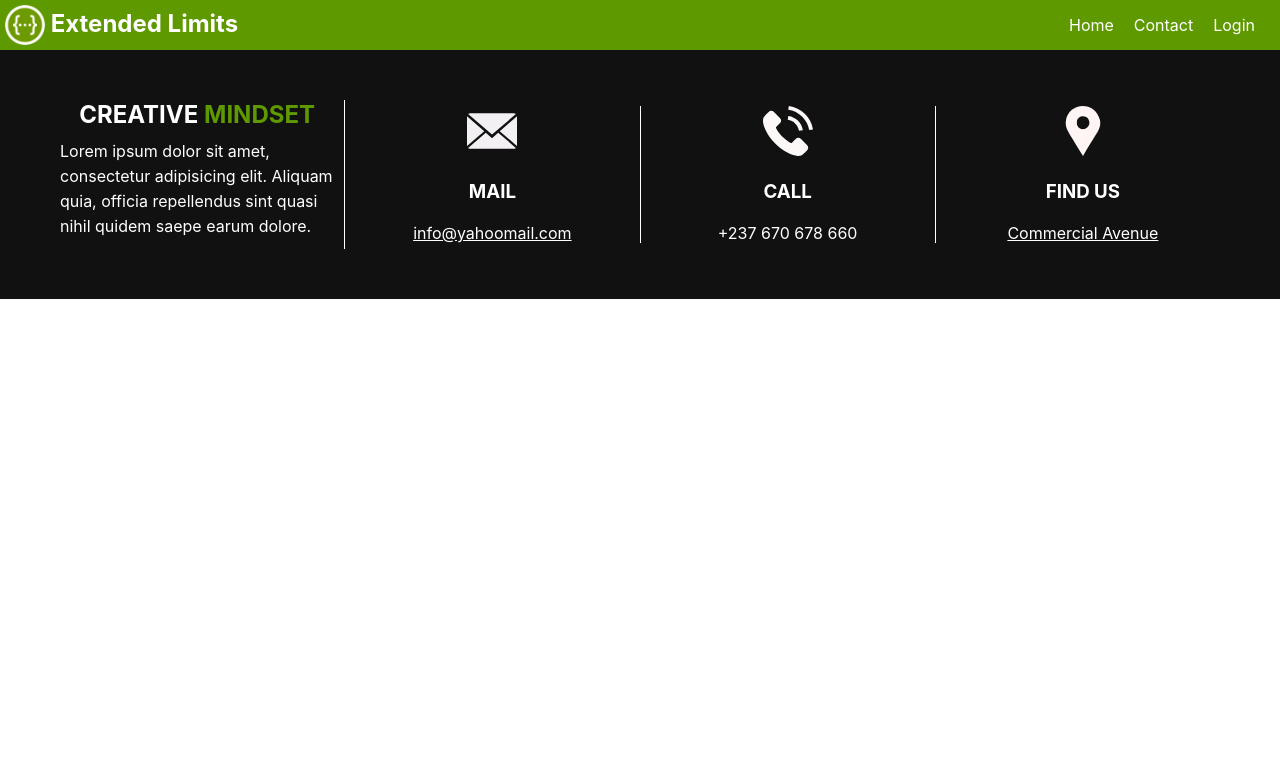
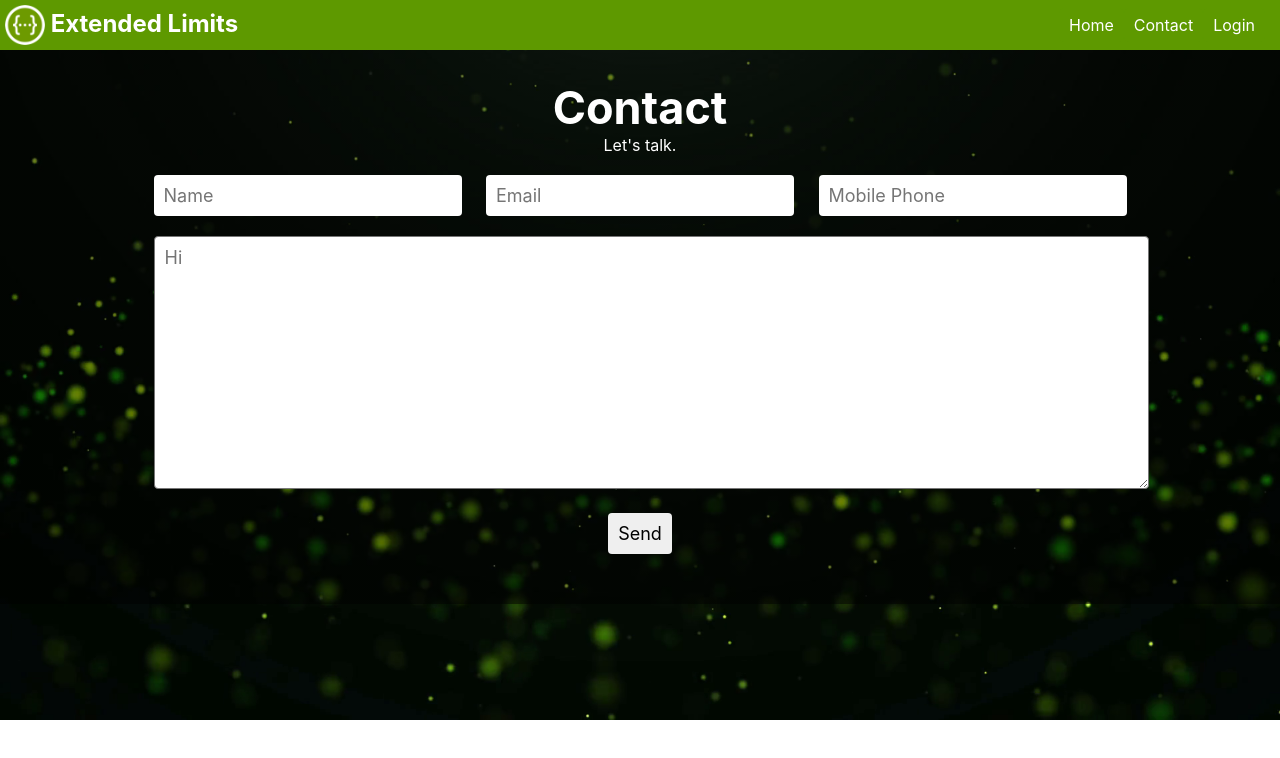
Before and after one commit to Real-Music/Assignment, a plain HTML site: page Extended Limits/FrontEnd/contact.html in a window 1280 px wide. Drawn offline with Linux system fonts and the light colour scheme.

Commit message:
Contact Page

```diff
--- a/Extended Limits/FrontEnd/contact.html
+++ b/Extended Limits/FrontEnd/contact.html
@@ -9,7 +9,7 @@
     <link rel="icon" href="./imgs/icon/swagger-logo.png">
     <!-- Style -->
     <link rel="stylesheet" href="./style/template.css">
-    <link rel="stylesheet" href="./style/index.css">
+    <link rel="stylesheet" href="./style/contact.css">
 </head>
 
 <body>
@@ -28,8 +28,21 @@
         </ul>
     </nav>
     <main>
+        <!-- Form -->
+        <article>
+            <h1>Contact</h1>
+            <p>Let's talk.</p>
+            <form action="">
+                <input type="text" name="name" id="name" placeholder="Name">
+                <input type="email" name="email" id="email" placeholder="Email">
+                <input type="tel" name="tel" id="tel" placeholder="Mobile Phone">
+                <br>
+                <textarea name="comment" id="comment" cols="30" rows="11" placeholder="Hi"></textarea>
+                <input type="submit" name="submit" id="submit" value="Send">
+            </form>
+        </article>
         <!-- Footer -->
-        <footer>
+        <!-- <footer>
             <div class="flex">
                 <div class="el create">
                     <h2>CREATIVE <span style="color:var(--green)">MINDSET</span></h2>
@@ -54,7 +67,7 @@
                     <p><a href="#">Commercial Avenue</a></p>
                 </div>
             </div>
-        </footer>
+        </footer> -->
     </main>
 
 
--- /dev/null
+++ b/Extended Limits/FrontEnd/style/contact.css
@@ -0,0 +1,46 @@
+body {
+    background: linear-gradient(rgba(0, 0, 0, 0.5), rgba(0, 0, 0, 0.5)), url(../imgs/contack/img2.png);
+    background-size: cover;
+    background-repeat: no-repeat;
+}
+
+/* Article */
+article {
+    display: grid;
+    justify-content: center;
+    padding: 30px 50px;
+    color: var(--white);
+    text-align: center;
+}
+
+article h1 {
+    font-size: 45px;
+}
+
+/* Form */
+form input {
+    padding: 10px;
+    font-size: 18px;
+    border-radius: 4px;
+    border: none;
+    margin: 20px 0;
+    transition: all 300ms ease-in-out;
+}
+
+form input:nth-child(2) {
+    margin: 0 20px;
+}
+
+form input[type=submit]:hover {
+    background: var(--dark);
+    color: var(--white);
+    cursor: pointer;
+    transform: scale(1.1);
+}
+
+form textarea {
+    width: 100%;
+    border-radius: 4px;
+    padding: 10px;
+    font-size: 18px;
+}
```
Also changed, not shown: Extended Limits/FrontEnd/imgs/contack/img2.png (added).
